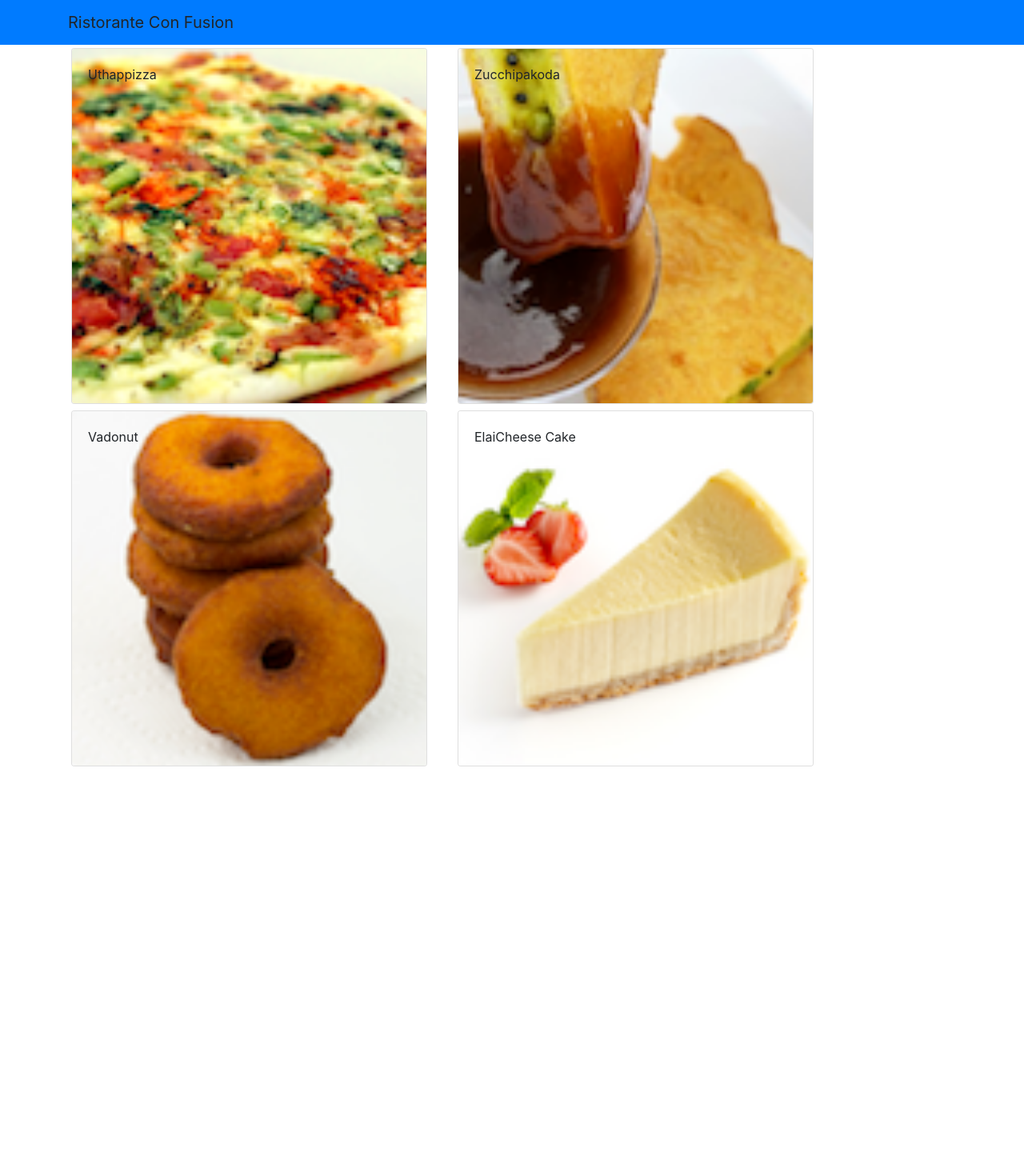
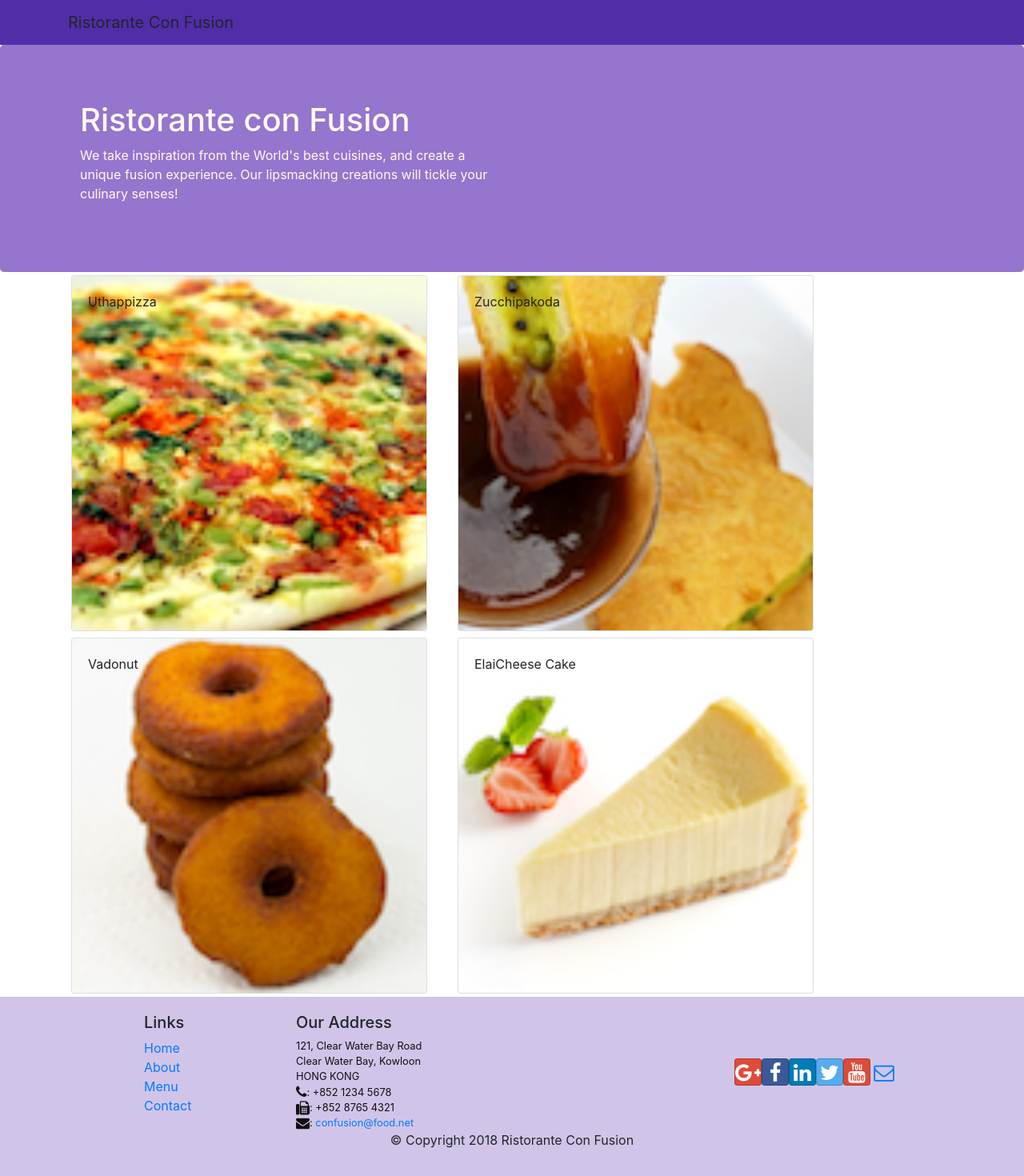
Before and after one commit to shaikhhira/courseraReactCourse, a React (Create React App) app: page /contactus in a window 1280 px wide. Shown: the top 1470 px of the page at 80% size. Before the commit the page ends 962 px from the top, so only its background shows below. Built offline with nearby package versions, Linux system fonts and the light colour scheme.

Commit message:
header and footer

```diff
--- a/package.json
+++ b/package.json
@@ -7,6 +7,8 @@
     "@testing-library/react": "^11.2.5",
     "@testing-library/user-event": "^12.8.3",
     "bootstrap": "^4.0.0",
+    "bootstrap-social": "^5.1.1",
+    "font-awesome": "^4.7.0",
     "react": "^17.0.1",
     "react-dom": "^17.0.1",
     "react-popper": "^1.3.11",
--- a/src/App.css
+++ b/src/App.css
@@ -1,38 +1,33 @@
-.App {
-  text-align: center;
+.row-header{
+  margin:0px auto;
+  padding:0px auto;
 }
 
-.App-logo {
-  height: 40vmin;
-  pointer-events: none;
+.row-content {
+  margin:0px auto;
+  padding: 50px 0px 50px 0px;
+  border-bottom: 1px ridge;
+  min-height:400px;
 }
 
-@media (prefers-reduced-motion: no-preference) {
-  .App-logo {
-    animation: App-logo-spin infinite 20s linear;
-  }
+.footer{
+  background-color: #D1C4E9;
+  margin:0px auto;
+  padding: 20px 0px 20px 0px;
+}
+.jumbotron {
+  padding:70px 30px 70px 30px;
+  margin:0px auto;
+  background: #9575CD ;
+  color:floralwhite;
 }
 
-.App-header {
-  background-color: #282c34;
-  min-height: 100vh;
-  display: flex;
-  flex-direction: column;
-  align-items: center;
-  justify-content: center;
-  font-size: calc(10px + 2vmin);
-  color: white;
+address{
+  font-size:80%;
+  margin:0px;
+  color:#0f0f0f;
 }
 
-.App-link {
-  color: #61dafb;
+.navbar-dark {
+  background-color: #512DA8;
 }
-
-@keyframes App-logo-spin {
-  from {
-    transform: rotate(0deg);
-  }
-  to {
-    transform: rotate(360deg);
-  }
-}
--- a/src/App.js
+++ b/src/App.js
@@ -1,6 +1,6 @@
 
 import React from 'react';
-
+import './App.css'
 import Main from './components/MainComponent';
 
 
--- /dev/null
+++ b/src/components/FooterComponent.js
@@ -0,0 +1,50 @@
+import React from 'react';
+
+function Footer(props) {
+    return(
+    <div className="footer">
+        <div className="container">
+            <div className="row justify-content-center">
+                <div className="col-4 offset-1 col-sm-2">
+                    <h5>Links</h5>
+                    <ul className="list-unstyled">
+                        <li><a href="#">Home</a></li>
+                        <li><a href="#">About</a></li>
+                        <li><a href="#">Menu</a></li>
+                        <li><a href="contactus.html">Contact</a></li>
+                    </ul>
+                </div>
+                <div className="col-7 col-sm-5">
+                    <h5>Our Address</h5>
+                    <address>
+		              121, Clear Water Bay Road<br />
+		              Clear Water Bay, Kowloon<br />
+		              HONG KONG<br />
+		              <i className="fa fa-phone fa-lg"></i>: +852 1234 5678<br />
+		              <i className="fa fa-fax fa-lg"></i>: +852 8765 4321<br />
+		              <i className="fa fa-envelope fa-lg"></i>: <a href="mailto:confusion@food.net">
+                         confusion@food.net</a>
+                    </address>
+                </div>
+                <div className="col-12 col-sm-4 align-self-center">
+                    <div className="text-center">
+                        <a className="btn btn-social-icon btn-google" href="http://google.com/+"><i className="fa fa-google-plus"></i></a>
+                        <a className="btn btn-social-icon btn-facebook" href="http://www.facebook.com/profile.php?id="><i className="fa fa-facebook"></i></a>
+                        <a className="btn btn-social-icon btn-linkedin" href="http://www.linkedin.com/in/"><i className="fa fa-linkedin"></i></a>
+                        <a className="btn btn-social-icon btn-twitter" href="http://twitter.com/"><i className="fa fa-twitter"></i></a>
+                        <a className="btn btn-social-icon btn-google" href="http://youtube.com/"><i className="fa fa-youtube"></i></a>
+                        <a className="btn btn-social-icon" href="mailto:"><i className="fa fa-envelope-o"></i></a>
+                    </div>
+                </div>
+            </div>
+            <div className="row justify-content-center">
+                <div className="col-auto">
+                    <p>© Copyright 2018 Ristorante Con Fusion</p>
+                </div>
+            </div>
+        </div>
+    </div>
+    )
+}
+
+export default Footer;
--- /dev/null
+++ b/src/components/HeaderComponent.js
@@ -0,0 +1,29 @@
+import React from 'react';
+import { Jumbotron } from 'reactstrap';
+import { Navbar, NavbarBrand } from 'reactstrap';
+
+class Header extends React.Component {
+    render() {
+        return (
+            <>
+                <Navbar dark >
+                    <div className="container">
+                        <NavbarBrand>Ristorante Con Fusion</NavbarBrand>
+                    </div>
+                </Navbar>
+                <Jumbotron>
+                    <div className="container">
+                        <div className="row row-header">
+                            <div className="col-12 col-sm-6">
+                                <h1>Ristorante con Fusion</h1>
+                                <p>We take inspiration from the World's best cuisines, and create a unique fusion experience. Our lipsmacking creations will tickle your culinary senses!</p>
+                            </div>
+                        </div>
+                    </div>
+                </Jumbotron>
+            </>
+        );
+    }
+}
+
+export default Header;
--- a/src/components/MainComponent.js
+++ b/src/components/MainComponent.js
@@ -1,7 +1,8 @@
 
 import React from 'react';
-import { Navbar, NavbarBrand } from 'reactstrap';
 import Menu from './MenuComponent';
+import Header from './HeaderComponent';
+import Footer from './FooterComponent';
 import { DISHES } from '../SharedComponents/Dishes';
 import Detaildish from './DishDetailComponent';
 
@@ -24,14 +25,10 @@
     render() {
         return (
             <div className="App">
-                <Navbar dark color="primary">
-                    <div className="container">
-                        <NavbarBrand>Ristorante Con Fusion</NavbarBrand>
-                    </div>
-                </Navbar>
+                <Header/>
                 <Menu dishes={this.state.dishes} onClick={(dishId) => this.onSelectedDishes(dishId)} />
-                <Detaildish  selectedDishes={this.state.dishes.filter((dish) => dish.id === this.state.selectedDishes)[0]}
-                 />
+                <Detaildish  selectedDishes={this.state.dishes.filter((dish) => dish.id === this.state.selectedDishes)[0]}/>
+                <Footer/>
             </div>
         );
     }
--- a/src/components/MenuComponent.js
+++ b/src/components/MenuComponent.js
@@ -1,5 +1,5 @@
-import React, { Component } from 'react';
-import { Card, CardBody, CardImg, CardImgOverlay, CardText, CardTitle } from 'reactstrap';
+import React from 'react';
+import { Card, CardImg, CardImgOverlay, CardText, CardTitle } from 'reactstrap';
 
 
 
--- a/src/index.js
+++ b/src/index.js
@@ -1,6 +1,8 @@
 import React from 'react';
 import ReactDOM from 'react-dom';
 import 'bootstrap/dist/css/bootstrap.min.css';
+import 'font-awesome/css/font-awesome.css';
+import 'bootstrap-social/bootstrap-social.css';
 import './index.css';
 import App from './App';
 import reportWebVitals from './reportWebVitals';
```
Also changed, not shown: 1 other file (tests, documents, lock files or other folders).
